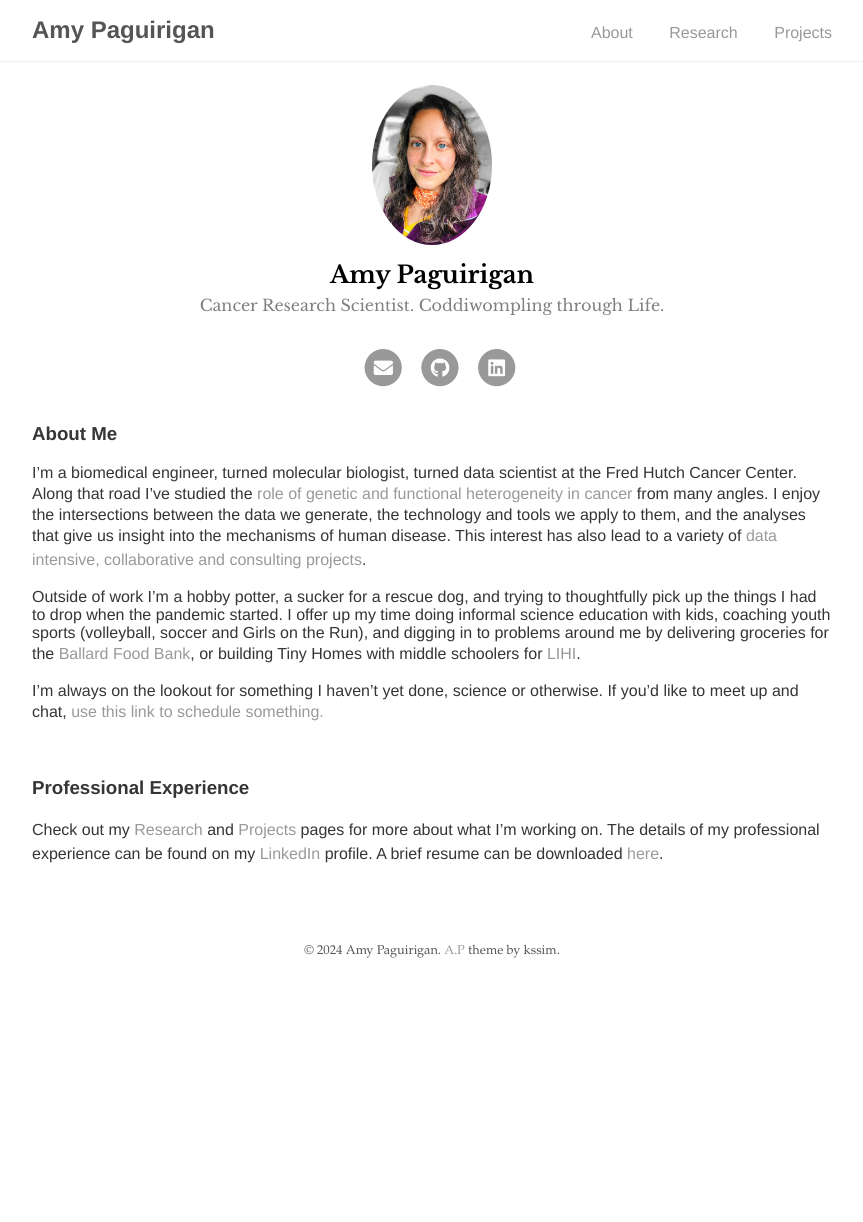
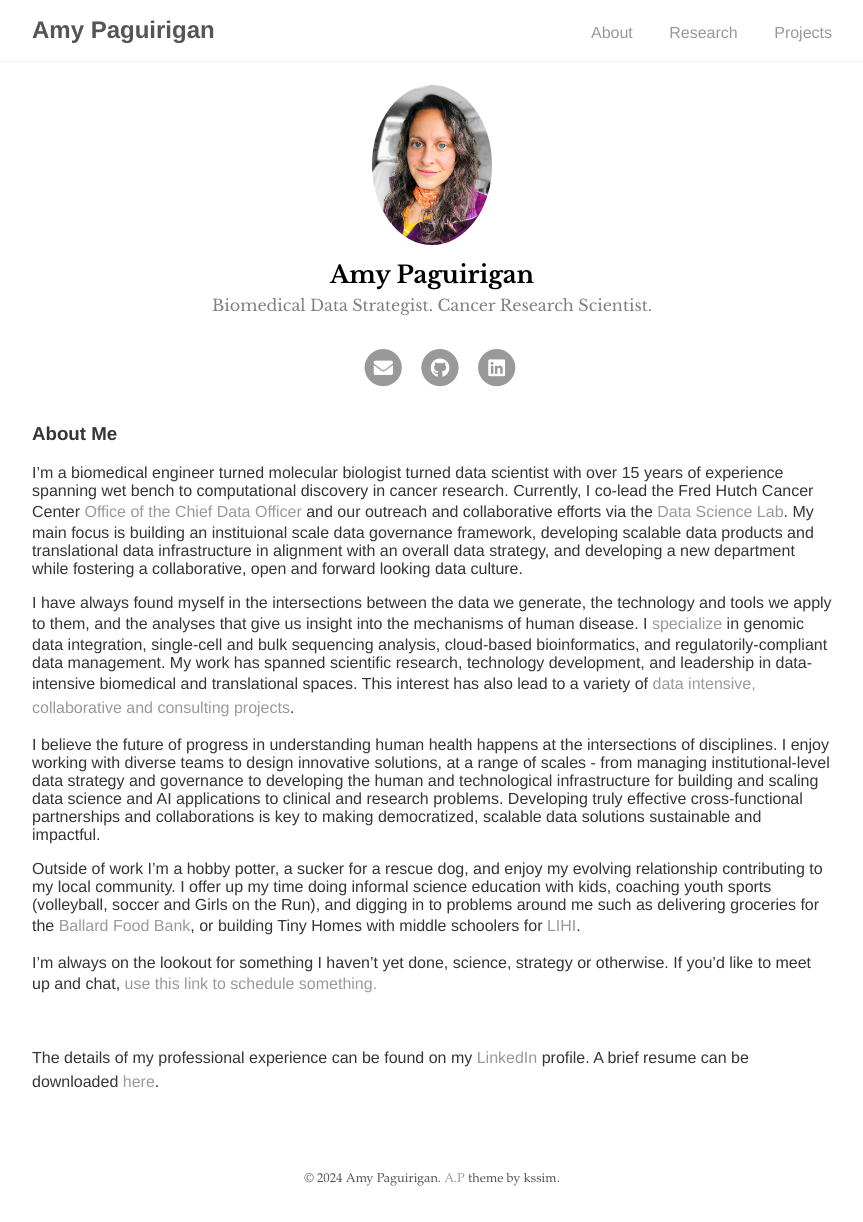
Before and after one commit to vortexing/vortexing.github.io, a Jekyll site: the page built from index.md, in a window 1280 px wide. Shown: the whole page, without its empty margins (208-1071 px from the left). Built offline with Jekyll 4.4.1, drawn with Linux system fonts in a browser that asks for light colours; our own code applies the rules of GitHub Pages for plain Markdown files; before the commit the page ends 994 px from its top, so only the background shows below that.

Commit message:
updates!

```diff
--- a/_config.yml
+++ b/_config.yml
@@ -7,7 +7,7 @@ google_analytics: G-91W4G2FCSB  # Tracking ID, e.g. "UA-000000-01"
 # Author
 author:
   name: Amy Paguirigan
-  desc: Cancer Research Scientist.  Coddiwompling through Life.
+  desc: Biomedical Data Strategist. Cancer Research Scientist.
   email: amy.tldr@gmail.com
   selfie: assets/img/profile.jpg
 
--- a/index.md
+++ b/index.md
@@ -4,18 +4,18 @@ layout: about
 
 
 ### About Me
-I'm a biomedical engineer, turned molecular biologist, turned data scientist at the Fred Hutch Cancer Center.  Along that road I've studied the [role of genetic and functional heterogeneity in cancer](/research) from many angles.  I enjoy the intersections between the data we generate,  the technology and tools we apply to them, and the analyses that give us insight into the mechanisms of human disease. This interest has also lead to a variety of [data intensive, collaborative and consulting projects](/projects).
+I’m a biomedical engineer turned molecular biologist turned data scientist with over 15 years of experience spanning wet bench to computational discovery in cancer research. Currently, I co-lead the Fred Hutch Cancer Center [Office of the Chief Data Officer](https://ocdo.fredhutch.org/) and our outreach and collaborative efforts via the [Data Science Lab](https://hutchdatascience.org/).  My main focus is building an instituional scale data governance framework, developing scalable data products and translational data infrastructure in alignment with an overall data strategy, and developing a new department while fostering a collaborative, open and forward looking data culture.
+
+I have always found myself in the intersections between the data we generate, the technology and tools we apply to them, and the analyses that give us insight into the mechanisms of human disease. I [specialize](/research) in genomic data integration, single-cell and bulk sequencing analysis, cloud-based bioinformatics, and regulatorily-compliant data management. My work has spanned scientific research, technology development, and leadership in data-intensive biomedical and translational spaces. This interest has also lead to a variety of [data intensive, collaborative and consulting projects](/projects).
+
+I believe the future of progress in understanding human health happens at the intersections of disciplines. I enjoy working with diverse teams to design innovative solutions, at a range of scales - from managing institutional-level data strategy and governance to developing the human and technological infrastructure for building and scaling data science and AI applications to clinical and research problems. Developing truly effective cross-functional partnerships and collaborations is key to making democratized, scalable data solutions sustainable and impactful.
+
+Outside of work I'm a hobby potter, a sucker for a rescue dog, and enjoy my evolving relationship contributing to my local community.  I offer up my time doing informal science education with kids, coaching youth sports (volleyball, soccer and Girls on the Run), and digging in to problems around me such as delivering groceries for the [Ballard Food Bank](https://www.ballardfoodbank.org/), or building Tiny Homes with middle schoolers for [LIHI](https://www.lihihousing.org/).
 
 
-Outside of work I'm a hobby potter, a sucker for a rescue dog, and trying to thoughtfully pick up the things I had to drop when the pandemic started.  I offer up my time doing informal science education with kids, coaching youth sports (volleyball, soccer and Girls on the Run), and digging in to problems around me by delivering groceries for the [Ballard Food Bank](https://www.ballardfoodbank.org/), or building Tiny Homes with middle schoolers for [LIHI](https://www.lihihousing.org/).
-
-I'm always on the lookout for something I haven't yet done, science or otherwise. If you'd like to meet up and chat, [use this link to schedule something.](https://calendly.com/amypag/chat)
+I'm always on the lookout for something I haven't yet done, science, strategy or otherwise. If you'd like to meet up and chat, [use this link to schedule something.](https://calendly.com/amypag/chat)
 
 <br/>
 
 
-
-
-### Professional Experience
-
-Check out my [Research](/research) and [Projects](/projects) pages for more about what I'm working on.  The details of my professional experience can be found on my [LinkedIn](https://www.linkedin.com/in/amy-paguirigan-75a7299/) profile.  A brief resume can be downloaded [here](/assets/public-Paguirigan-2023.pdf).
+The details of my professional experience can be found on my [LinkedIn](https://www.linkedin.com/in/amy-paguirigan-75a7299/) profile.  A brief resume can be downloaded [here](/assets/public-Paguirigan-2023.pdf).
```
Also changed, not shown: 1 other file.
